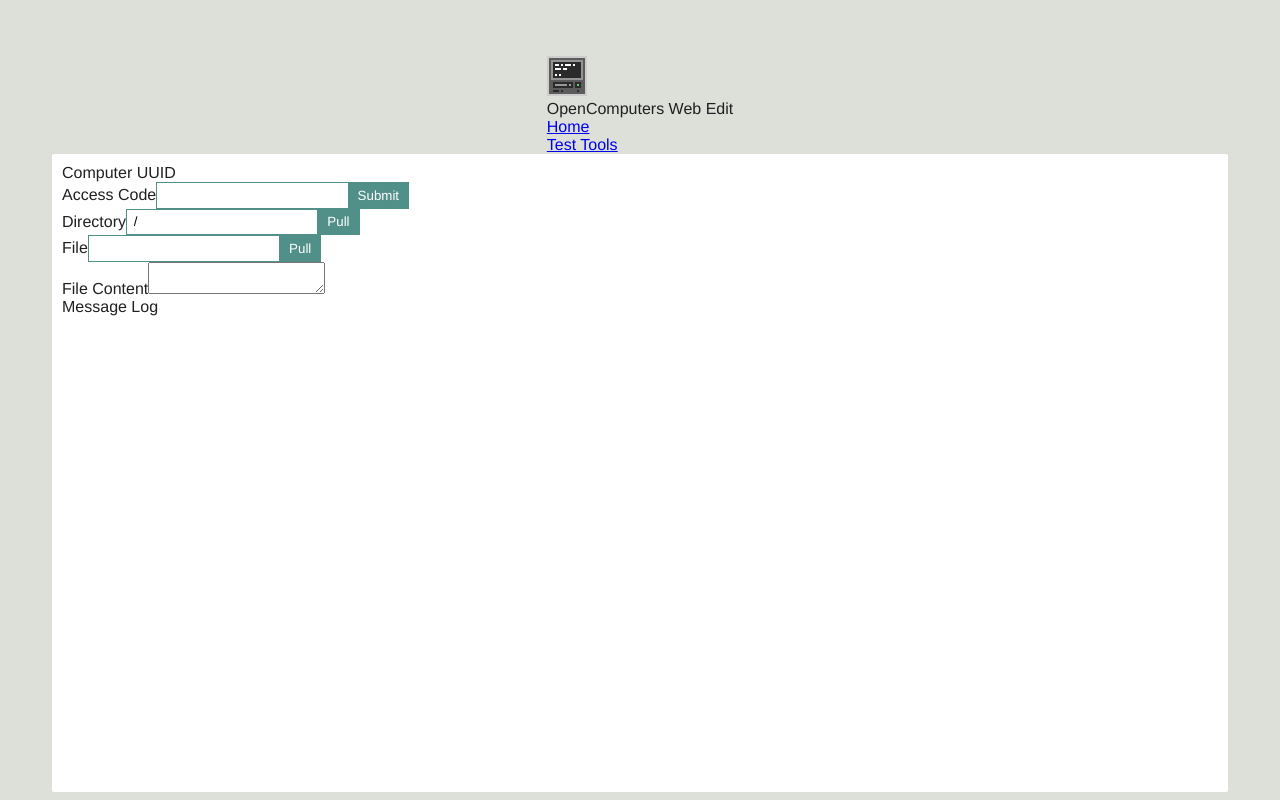
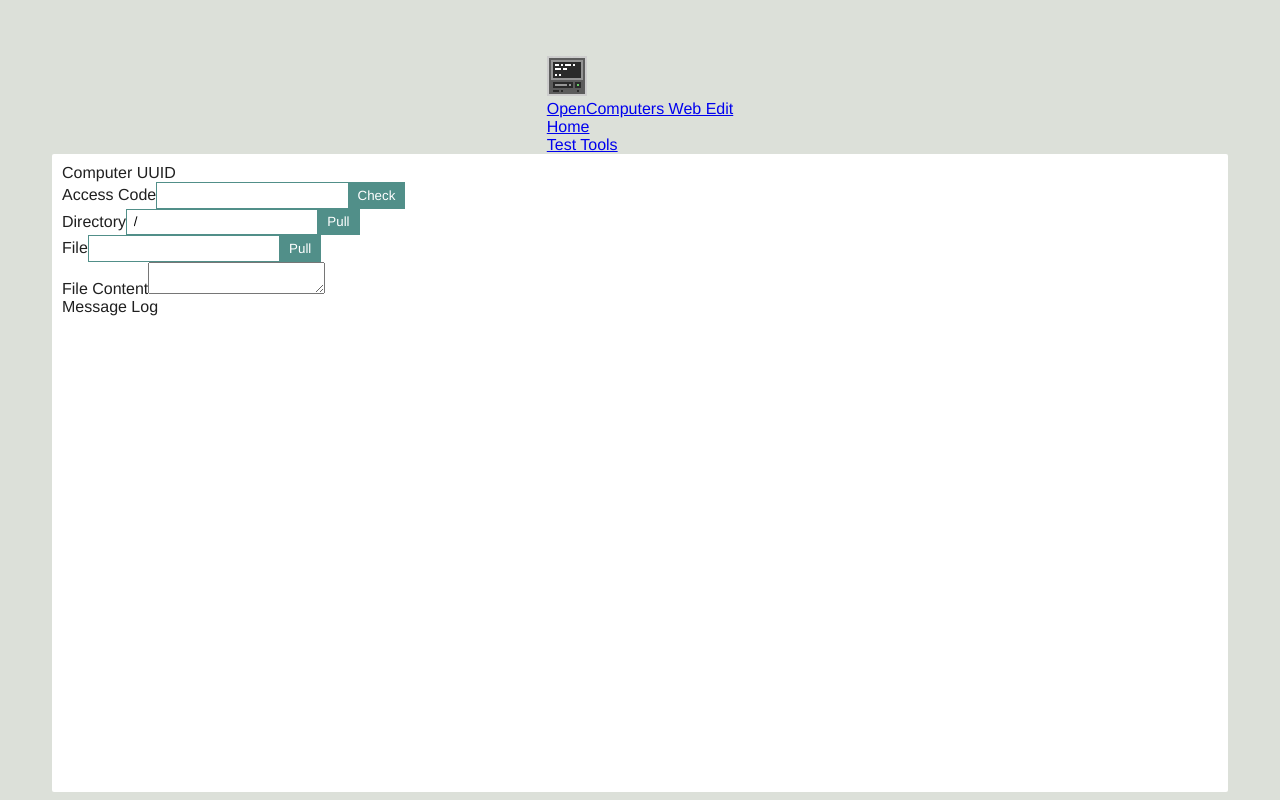
Before and after one commit to BiohazardStuff/opencomputers-web-edit, a React app in the folder Client/: page /test in a window 1280 px wide. Built offline with nearby package versions, Linux system fonts and the light colour scheme; no server answers.

Commit message:
Minor client interface tweaks

```diff
--- a/Client/src/components/page-header/PageHeader.module.scss
+++ b/Client/src/components/page-header/PageHeader.module.scss
@@ -16,11 +16,14 @@
 }
 
 .brand-text {
-  color: $brand-foreground-color;
-  font-size: 1.5em;
-  font-weight: 600;
+  padding: 0 2.5em 0 0.5em;
 
-  padding: 0 2.5em 0 0.5em;
+  > a {
+    color: $brand-foreground-color;
+    font-size: 1.5em;
+    font-weight: 600;
+    text-decoration: none;
+  }
 }
 
 .header-navigation {
--- a/Client/src/components/page-header/PageHeader.tsx
+++ b/Client/src/components/page-header/PageHeader.tsx
@@ -32,7 +32,9 @@ class PageHeader extends Component<RouteComponentProps<any>> {
         </VerticalAlign>
 
         <VerticalAlign>
-          <div className={ styles.brandText }>OpenComputers Web Edit</div>
+          <div className={ styles.brandText }>
+            <Link to="/">OpenComputers Web Edit</Link>
+          </div>
         </VerticalAlign>
 
         <nav className={ styles.headerNavigation }>
--- a/Client/src/components/test/Test.module.scss
+++ b/Client/src/components/test/Test.module.scss
@@ -4,7 +4,6 @@
 
 .labeled-field {
   padding: 5px;
-  border: 1px solid #a7a7a7;
 
   label {
     font-weight: bold;
--- a/Client/src/components/test/Test.tsx
+++ b/Client/src/components/test/Test.tsx
@@ -38,7 +38,7 @@ export default class Test extends Component<any, any> {
         <div className={ styles.labeledField }>
           <label htmlFor="access-code">Access Code</label>
           <input id="access-code" className="inline-button" ref={ this._accessCodeInput } />
-          <button type="button" id="submit-access-code" onClick={ this.onAccessCodeSubmit }>Submit</button>
+          <button type="button" id="submit-access-code" onClick={ this.onAccessCodeSubmit }>Check</button>
         </div>
 
         <div className={ styles.labeledField }>
```
